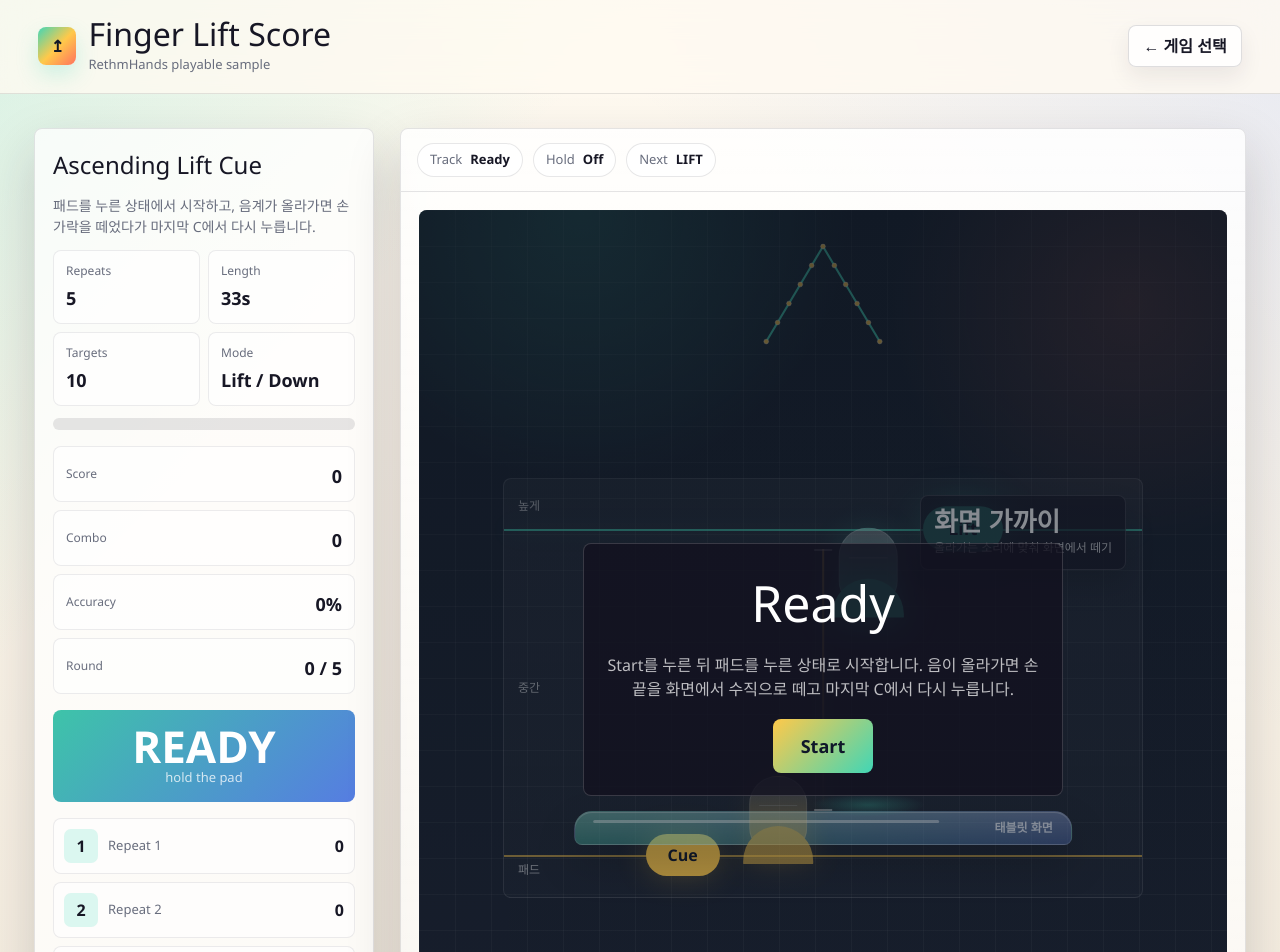
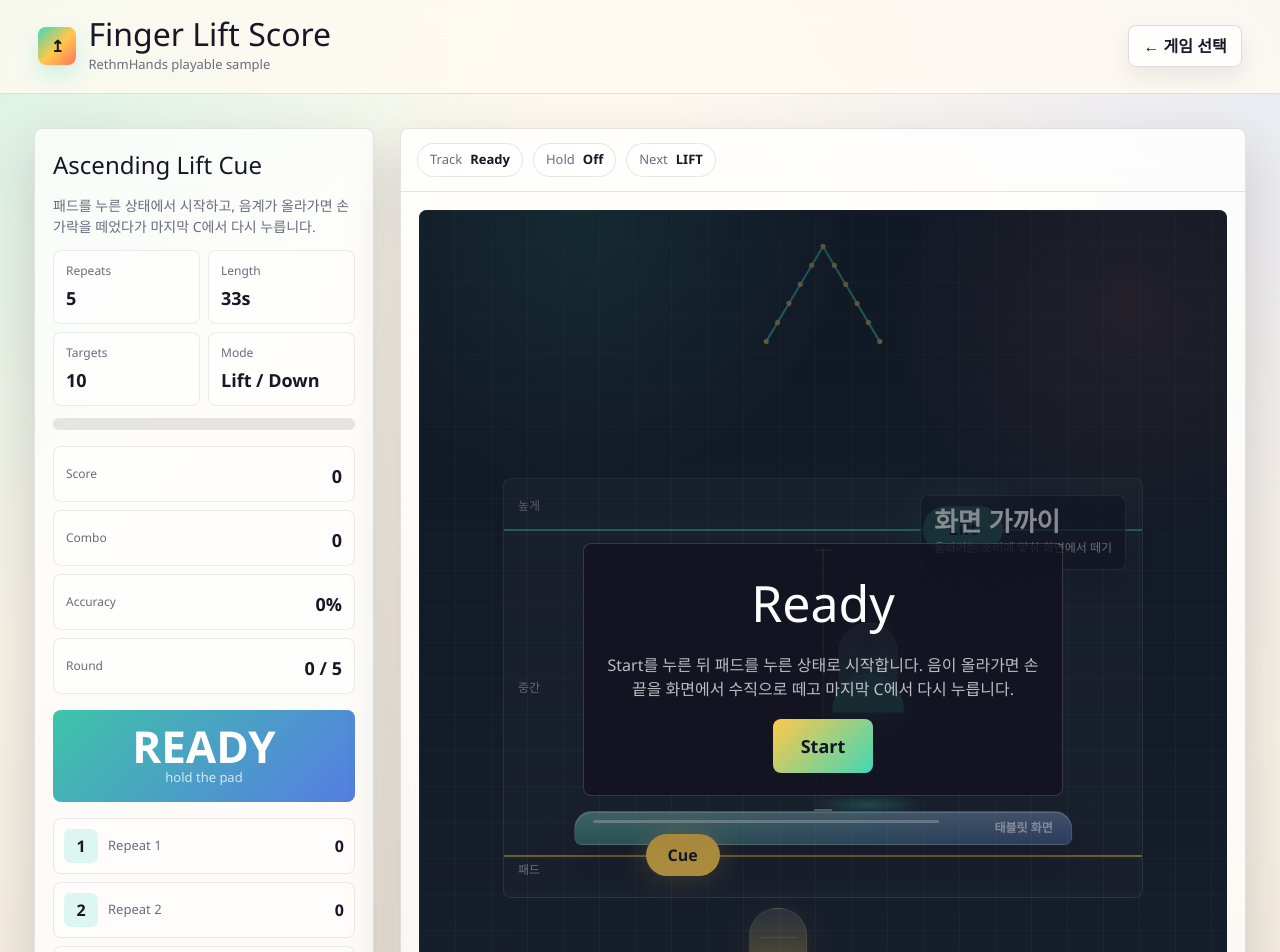
Before and after one commit to papong1318/rehab-codex, a Next.js app: page /self-rehab-hand/lift in a window 1280 px wide. Shown: the top 952 px of the page. Built offline with nearby package versions, Linux system fonts and the light colour scheme.

Commit message:
Drive finger lift cue with direct positions

```diff
--- a/src/components/finger-lift-game.module.css
+++ b/src/components/finger-lift-game.module.css
@@ -433,7 +433,7 @@
 .handLive {
   position: absolute;
   left: 50%;
-  bottom: calc(64px + var(--lift-offset, 0%));
+  bottom: 64px;
   width: 112px;
   height: 104px;
   translate: -50% 50%;
@@ -525,7 +525,7 @@
   position: absolute;
   left: 0;
   right: 0;
-  top: calc(90% - var(--line-offset, 0%));
+  top: 90%;
   height: 2px;
   background: rgba(255, 201, 74, 0.58);
 }
@@ -539,7 +539,7 @@
 .fingerDot {
   position: absolute;
   left: 62%;
-  top: calc(90% - var(--line-offset, 0%));
+  top: 90%;
   min-width: 74px;
   min-height: 42px;
   display: grid;
@@ -551,6 +551,7 @@
 
 .targetDot {
   left: 28%;
+  z-index: 4;
   color: #0f172a;
   background: var(--amber);
   box-shadow: 0 0 30px rgba(255, 201, 74, 0.3);
@@ -571,7 +572,7 @@
 .feedback {
   position: absolute;
   left: 50%;
-  top: calc(90% - var(--line-offset, 0%));
+  top: 90%;
   display: grid;
   place-items: center;
   min-width: 136px;
--- a/src/components/finger-lift-game.tsx
+++ b/src/components/finger-lift-game.tsx
@@ -179,14 +179,12 @@ export default function FingerLiftGame() {
   const nextEvent = events.find((event) => !event.judged);
   const cueText = targetLevel > 0.72 ? "화면에서 멀리 떼기" : targetLevel > 0.32 ? "수직으로 조금 더 떼기" : "화면 가까이";
   const actionText = nextEvent?.type === "down" ? "마지막 C에서 화면을 다시 누르기" : "올라가는 소리에 맞춰 화면에서 떼기";
-  const targetPositionStyle = {
-    "--lift-offset": `${targetLevel * 68}%`,
-    "--line-offset": `${targetLevel * 78}%`,
-  } as React.CSSProperties;
-  const userPositionStyle = {
-    "--lift-offset": `${userLevel * 68}%`,
-    "--line-offset": `${userLevel * 78}%`,
-  } as React.CSSProperties;
+  const positionStyle = (level: number): React.CSSProperties => ({
+    bottom: `calc(64px + ${level * 68}%)`,
+    top: `${90 - level * 78}%`,
+  });
+  const targetPositionStyle = positionStyle(targetLevel);
+  const userPositionStyle = positionStyle(userLevel);
 
   const scalePoints = useMemo(() => {
     return SCALE.map((note, index) => {
@@ -481,7 +479,7 @@ export default function FingerLiftGame() {
                 <div
                   className={`${styles.feedback} ${styles[feedback.kind]}`}
                   key={feedback.id}
-                  style={{ "--line-offset": `${feedback.level * 78}%` } as React.CSSProperties}
+                  style={{ top: `${90 - feedback.level * 78}%` }}
                 >
                   <strong>{feedback.label}</strong>
                   <span>{feedback.detail}</span>
```
